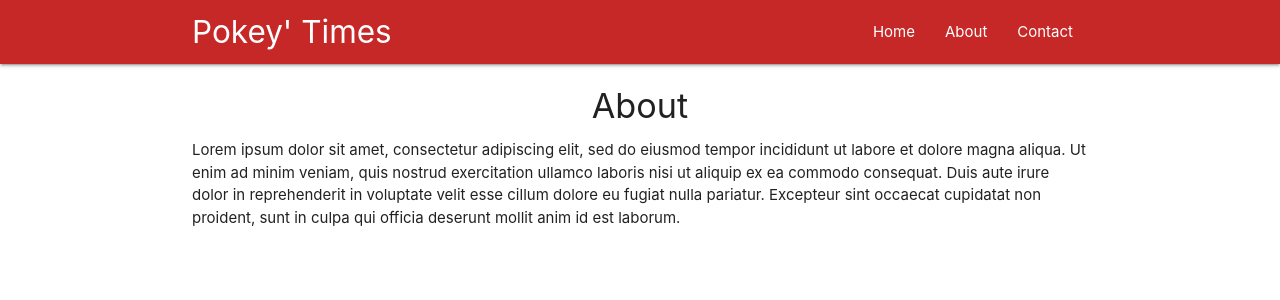
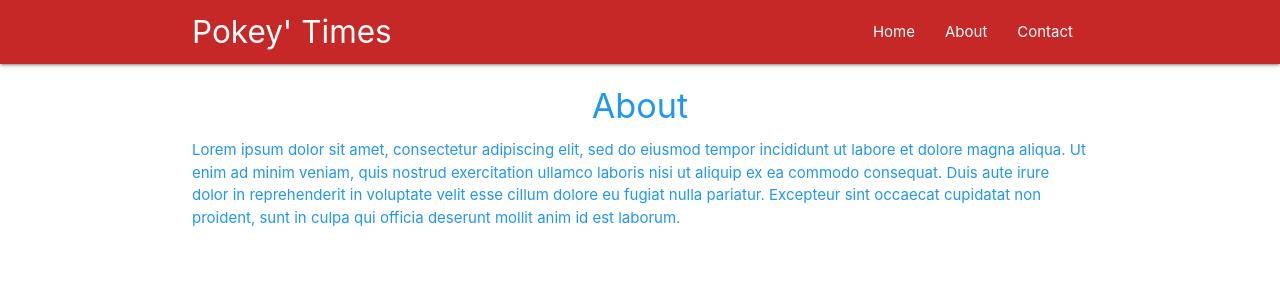
Before and after one commit to AliAzlan1/react_netninja_follow, a React (Create React App) app in the folder pokeytimes/: page /about in a window 1280 px wide. Shown: the top 300 px of the page. Built offline with nearby package versions, Linux system fonts and the light colour scheme.

Commit message:
Lesson 28: learn higher order components which takes other components as parameter and charge them

```diff
--- a/pokeytimes/src/components/About.js
+++ b/pokeytimes/src/components/About.js
@@ -1,6 +1,7 @@
 import React from 'react';
+import Raibow from '../hoc/Rainbow';
 
-const About = () => {
+const About = (props) => {
     return(
         <div className="container">
             <h4 className="center">About</h4>
@@ -9,4 +10,4 @@ const About = () => {
     )
 }
 
-export default About
+export default Raibow(About);
--- /dev/null
+++ b/pokeytimes/src/hoc/Rainbow.js
@@ -0,0 +1,18 @@
+import React from 'react';
+
+const Rainbow = (WrappedComponent) => {
+
+    const colors = [ 'red', 'blue', 'green', 'orange', 'pink', 'yellow' ];
+    const randomColors = colors[ Math.floor( Math.random() * 5 ) ];
+    const className = randomColors + '-text';
+
+    return (props) => {
+        return(
+            <div className={className}>
+                <WrappedComponent {...props} />
+            </div>
+        )
+    }
+}
+
+export default Rainbow;
```
